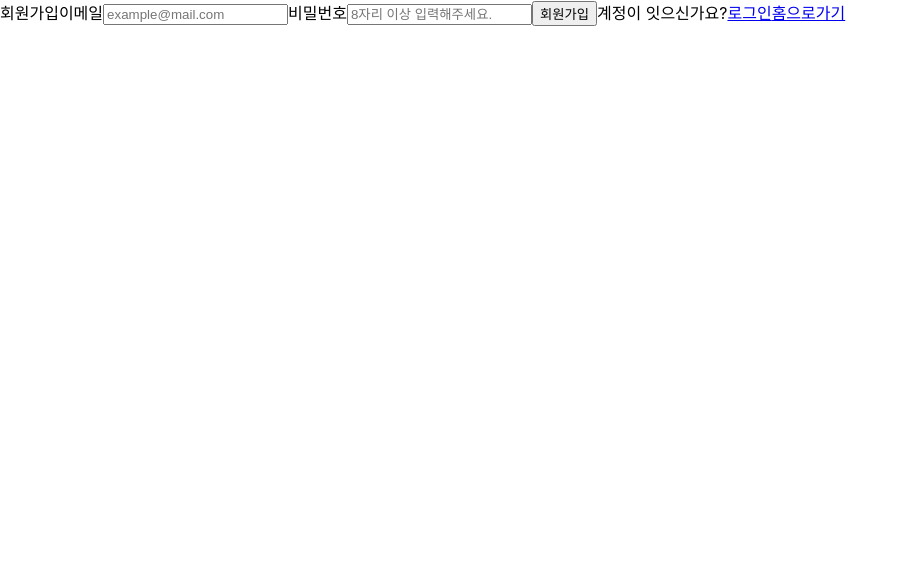
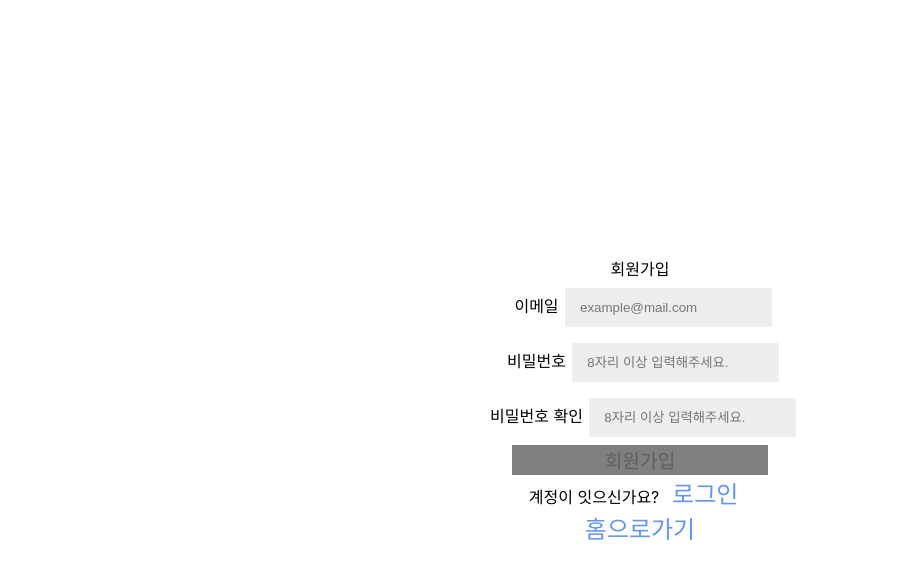
Before and after one commit to VariableMen/wanted-pre-onboarding-frontend, a React (Create React App) app: page /signup in a window 1280 px wide. Shown: the top 578 px of the page, without its empty margins (0-905 px from the left). Built offline with nearby package versions, Linux system fonts and the light colour scheme.

Commit message:
feat : 간단한 CSS 적용, 함수 추가, 정규식 추가

```diff
--- a/src/App.js
+++ b/src/App.js
@@ -2,6 +2,7 @@ import { BrowserRouter, Routes, Route } from 'react-router-dom';
 import Main from './components/Main';
 import Login from './components/Login';
 import SignUp from './components/SignUp';
+import "./App.css";
 
 const App = () => {
 	return (
--- a/src/components/Login.js
+++ b/src/components/Login.js
@@ -1,42 +1,99 @@
 import React from "react";
 import { Link } from "react-router-dom";
+import "../css/Common.css";
+
+//이메일 정규식
+const emailRegEx = /@/;
+//비밀번호 정규식
+const passwordRegEx = /.{8,}/;
 
 class Login extends React.Component {
 
-    userSignIn_OnClick = () => {
+    state = {
+        email : "",
+        password : "",
+        emailCheck : false,
+        passwordCheck : false
+    }
 
+    btnUserSignIn_OnClick = (e) => {
+        if ( this.state.emailCheck && this.state.passwordCheck ) {
+            alert('성공');
+        } else {
+            alert('실패');
+        }
     };
+
+    userEmail_OnChange = (e) => {
+        this.setState({
+            email: e.target.value
+        });
+        if (emailRegEx.test(e.target.value)) {
+            this.state.emailCheck = true;
+        } else {
+            this.state.emailCheck = false;
+        }
+        this.LoginCheck();
+    };
+
+    userPassword_OnChange = (e) => {
+        this.setState({
+            password : e.target.value
+        });
+        if (passwordRegEx.test(e.target.value)) {
+            this.state.passwordCheck = true;
+        } else {
+            this.state.passwordCheck = false;
+        }
+        this.LoginCheck();
+    }
+
+    LoginCheck = (e) => {
+        if ( this.state.emailCheck && this.state.passwordCheck ) {
+
+            console.log('성공');
+        } else {
+
+            console.log('실패');
+        }
+    }
 
     render() {
         return (
-            <div>
-                <span>로그인</span>
+            <div className="Main">
+                <span>로그인</span><br/>
 
-                <span>이메일</span>
+                <span className="inputSpan">이메일</span>
                 <input
                     placeholder="example@mail.com"
                     type="email"
                     data-testid="email-input"
+                    value={this.state.email}
+                    onChange={this.userEmail_OnChange}
                 >
-                </input>
+                </input><br/>
 
-                <span>비밀번호</span>
+                <span className="inputSpan">비밀번호</span>
                 <input
                     placeholder="비밀번호"
                     type="password"
                     data-testid="password-input"
+                    value={this.state.password}
+                    onChange={this.userPassword_OnChange}
                 >
-                </input>
+                </input><br/>
 
                 <button
                     data-testid="signin-button"
                     type="button"
-                    onClick={this.userSignIn_OnClick}
+                    onClick={this.btnUserSignIn_OnClick}
+                    disabled
                 >
-                    로그인</button>
+                    <span>로그인</span>
+                </button><br/>
 
                 <span>계정이 없으신가요?</span>
-                <Link to="/signup">회원가입</Link>
+                <Link to="/signup">회원가입</Link><br/>
                 <Link to="/">홈으로가기</Link>
             </div>
         )
--- a/src/components/Main.js
+++ b/src/components/Main.js
@@ -1,14 +1,15 @@
 import React from "react"
 import { Link } from "react-router-dom";
+import "../css/Common.css";
 
 const Main = () => {
     return (
-        <>
+        <div className="Main">
             <h3>TODO_LIST</h3>
             <p>할 일</p>
             <Link to="/signin">로그인</Link>
             <Link to="/signup">회원가입</Link>
-        </>
+        </div>
     );
 };
 
--- a/src/components/SignUp.js
+++ b/src/components/SignUp.js
@@ -1,5 +1,11 @@
 import React from "react"
 import { Link } from "react-router-dom";
+import "../css/Common.css";
+
+//이메일 정규식
+const emailRegEx = /@/;
+//비밀번호 정규식
+const passwordRegEx = /.{8,}/;
 
 class SignUp extends React.Component {
 
@@ -9,23 +15,37 @@ class SignUp extends React.Component {
     };
 
     userEmail_OnChange = (e) => {
-
+        this.setState({
+            email: e.target.value
+        });
+        if (emailRegEx.test(e.target.value)) {
+            console.log('email'+'true');
+        } else {
+            console.log('email'+'false');
+        }
     };
 
     userPassWord_OnChange = (e) => {
-
+        this.setState({
+            password : e.target.value
+        });
+        if (passwordRegEx.test(e.target.value)) {
+            console.log('password'+'true');
+        } else {
+            console.log('password'+'false');
+        }
     };
 
-    userSignUp_OnClick = (e) => {
-
+    btnUserSignUp_OnClick = (e) => {
+        alert( this.state.email + '  ' + this.state.password );
     };
 
     render() {
         return (
-            <div>
-                <span>회원가입</span>
+            <div className="Main">
+                <span>회원가입</span><br/>
 
-                <span>이메일</span>
+                <span className="inputSpan">이메일</span>
                 <input
                     placeholder="example@mail.com"
                     data-testid="email-input"
@@ -33,9 +53,9 @@ class SignUp extends React.Component {
                     value={this.state.email}
                     onChange={this.userEmail_OnChange}
                 >
-                 </input>
+                 </input><br/>
 
-                <span>비밀번호</span>
+                <span className="inputSpan">비밀번호</span>
                 <input
                     placeholder="8자리 이상 입력해주세요."
                     data-testid="password-input"
@@ -43,18 +63,29 @@ class SignUp extends React.Component {
                     value={this.state.password}
                     onChange={this.userPassWord_OnChange}
                 >
-                </input>
+                </input><br/>
+
+                <span className="inputSpan">비밀번호 확인</span>
+                <input
+                    placeholder="8자리 이상 입력해주세요."
+                    data-testid="password-input"
+                    type="password"
+                    value={this.state.password}
+                    onChange={this.userPassWord_OnChange}
+                >
+                </input><br/>
 
                 <button
                     data-testid="signup-button"
                     type="button"
-                    onClick={this.userSignUp_OnClick}
+                    onClick={this.btnUserSignUp_OnClick}
+                    disabled
                 >
-                    회원가입
-                </button>
+                    <span>회원가입</span>
+                </button><br/>
 
                 <span>계정이 잇으신가요?</span>
-                <Link to="/signin">로그인</Link>
+                <Link to="/signin">로그인</Link><br/>
                 <Link to="/">홈으로가기</Link>
             </div>
 
--- /dev/null
+++ b/src/css/Common.css
@@ -0,0 +1,35 @@
+input {
+    background-color: #eee;
+    border: none;
+    padding: 12px 15px;
+    margin: 8px 0;
+  }
+
+  a {
+    text-decoration: none;
+    font-size: 1.5em;
+    color: cornflowerblue;
+    margin: 1%;
+  }
+
+  .inputSpan {
+    margin: 0.5%;
+  }
+
+  button {
+    width: 20%;
+    font-size: 1.2em;
+    background-color: coral;
+    cursor: pointer;
+    border: none;
+  }
+
+  button:disabled {
+    background-color: grey;
+    cursor:not-allowed;
+  }
+
+  .Main {
+    text-align: center;
+    margin-top: 20%;
+  }
```
